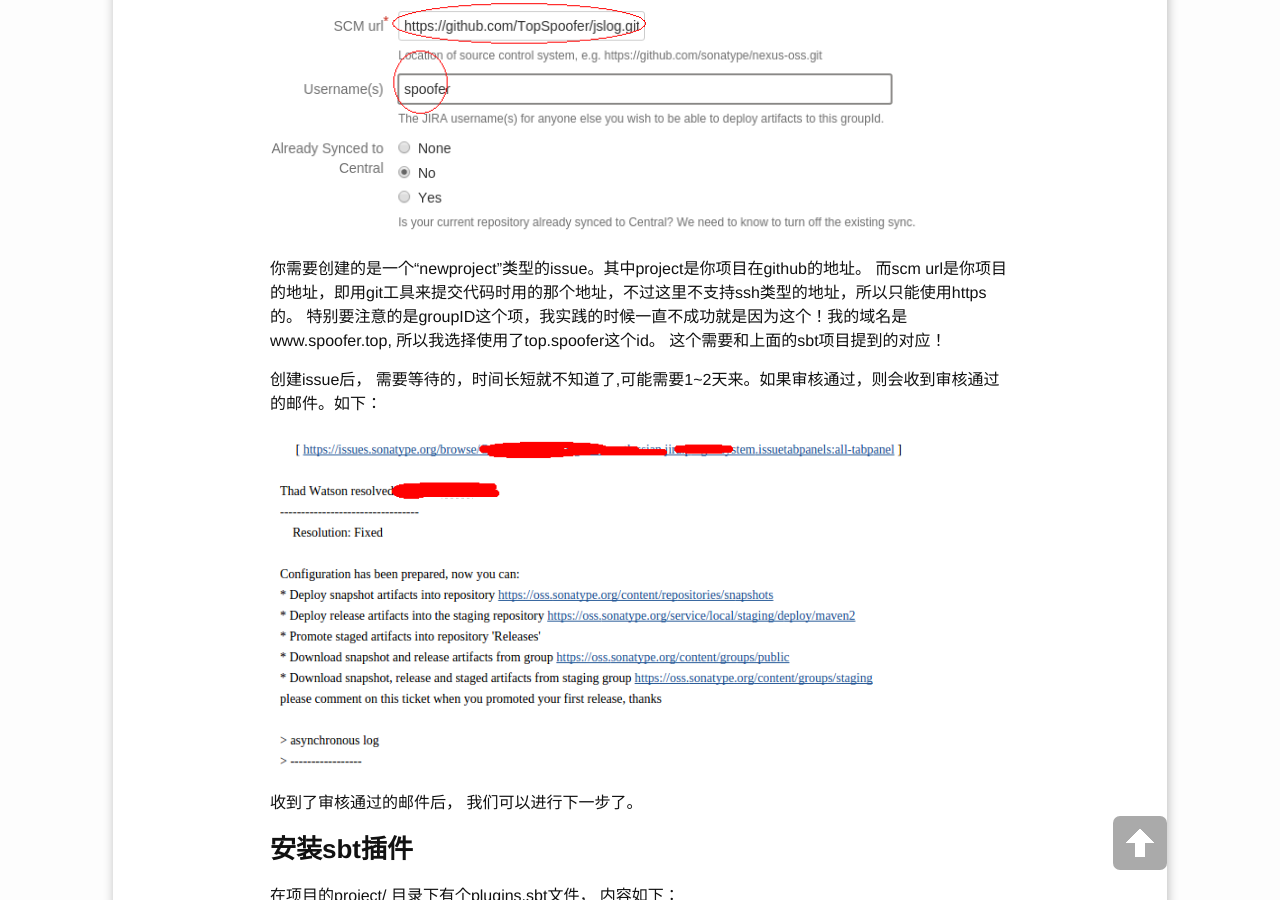
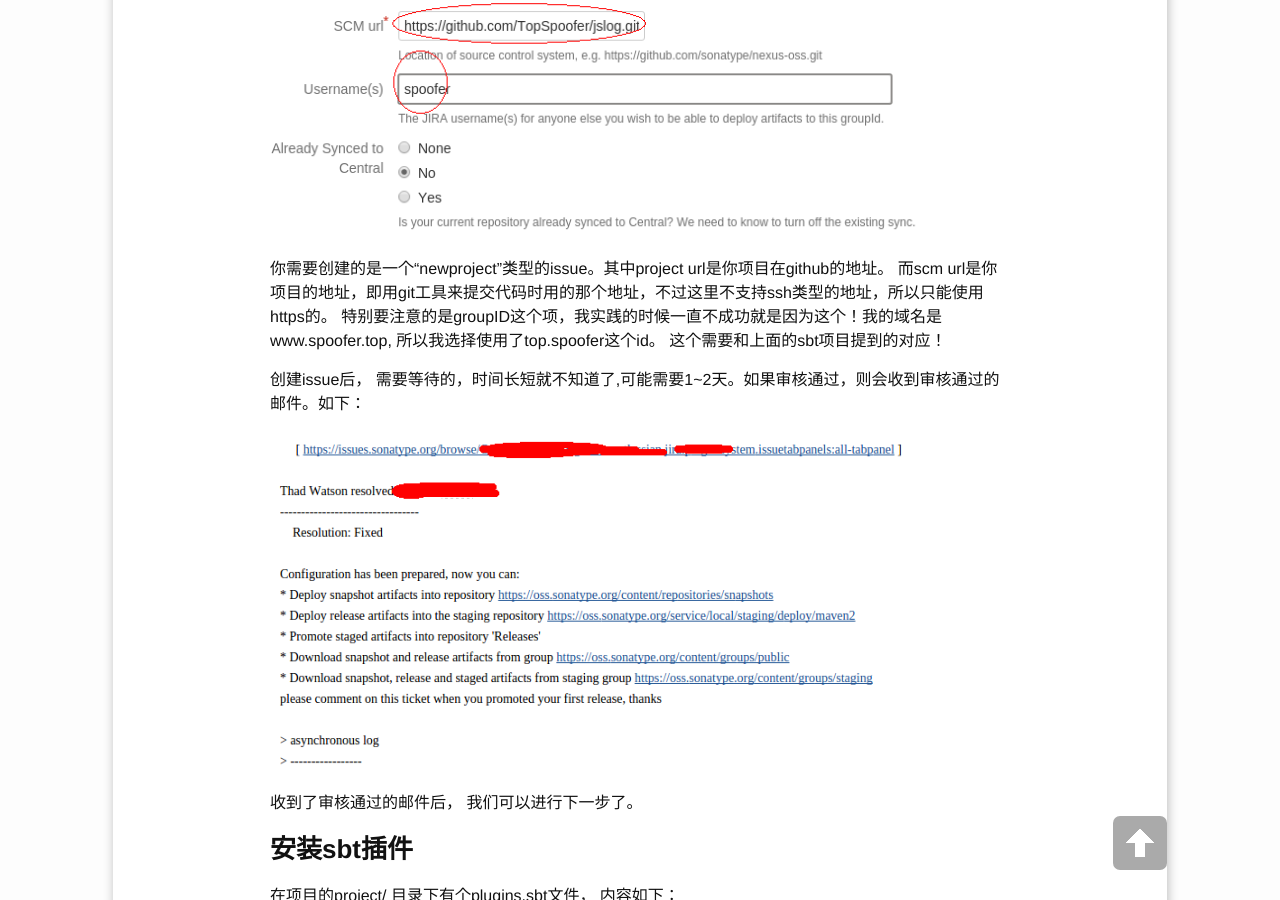
Before and after one commit to TopSpoofer/TopSpoofer.github.io, a Jekyll site: the page built from _posts/2016/03/2016-03-21-使用sbt插件上传scala项目lib到Maven仓库.md, in a window 1280 px wide and 900 px high, scrolled down 2403 px. Built offline with Jekyll 4.4.1, drawn with Linux system fonts in a browser that asks for light colours; comment, search, counter and statistics services are not loaded; some of the changed text lies outside the part shown.

Commit message:
fix blog

````diff
--- a/_posts/2016/03/2016-03-21-使用sbt插件上传scala项目lib到Maven仓库.md
+++ b/_posts/2016/03/2016-03-21-使用sbt插件上传scala项目lib到Maven仓库.md
@@ -38,12 +38,12 @@
 
 ![create-issue-2.png][3]
 
-你需要创建的是一个“newproject”类型的issue。其中project是你项目在github的地址。
+你需要创建的是一个“newproject”类型的issue。其中project url是你项目在github的地址。
 而scm url是你项目的地址，即用git工具来提交代码时用的那个地址，不过这里不支持ssh类型的地址，所以只能使用https的。
 特别要注意的是groupID这个项，我实践的时候一直不成功就是因为这个！我的域名是www.spoofer.top, 所以我选择使用了top.spoofer这个id。
 这个需要和上面的sbt项目提到的对应！
 
-创建issue后， 需要等待的，时间长短就不知道了,可能需要1~2天来。如果审核通过，则会收到审核通过的邮件。如下：
+创建issue后， 需要等待的，时间长短就不知道了,可能需要1~2天。如果审核通过，则会收到审核通过的邮件。如下：
 
 ![issue-configuration.png][4]
 
@@ -181,12 +182,13 @@
 ```
 
 这时点击勾选上传的Repository， 然后点击close。然后再回去创建issue的地方， 添加一条评论：
+
 ```
 This is the first time I promoted a release. Could you activate the sync process please?
 ```
 
 等待几个小时后会收到工作人员的邮件，然后会发现原来的 Release 按钮变成了可用状态，点击后就完成了发布操作。
-接着在回到 Issue 处添加以下评论等待几个小时就可以在 Maven 中央仓库（http://mvnrepository.com/artifact/top.spoofer/jslog_2.10/1.0）看到你的劳动成果了。实际上我等了大约2日，仓库就同步了。
+接着在回到 Issue 处添加以下评论等待几个小时就可以在 Maven 中央仓库（http://mvnrepository.com/）看到你的劳动成果了。实际上我等了大约2日，仓库就同步了。
 
 [1]: http://www.spoofer.top/assets/images/2016/03/jslog-sbt-project.png
 [2]: http://www.spoofer.top/assets/images/2016/03/create-issue-1.png
````
Also changed, not shown: other parts of _posts/2016/03/2016-03-21-使用sbt插件上传scala项目lib到Maven仓库.md (+2 -1 lines).
